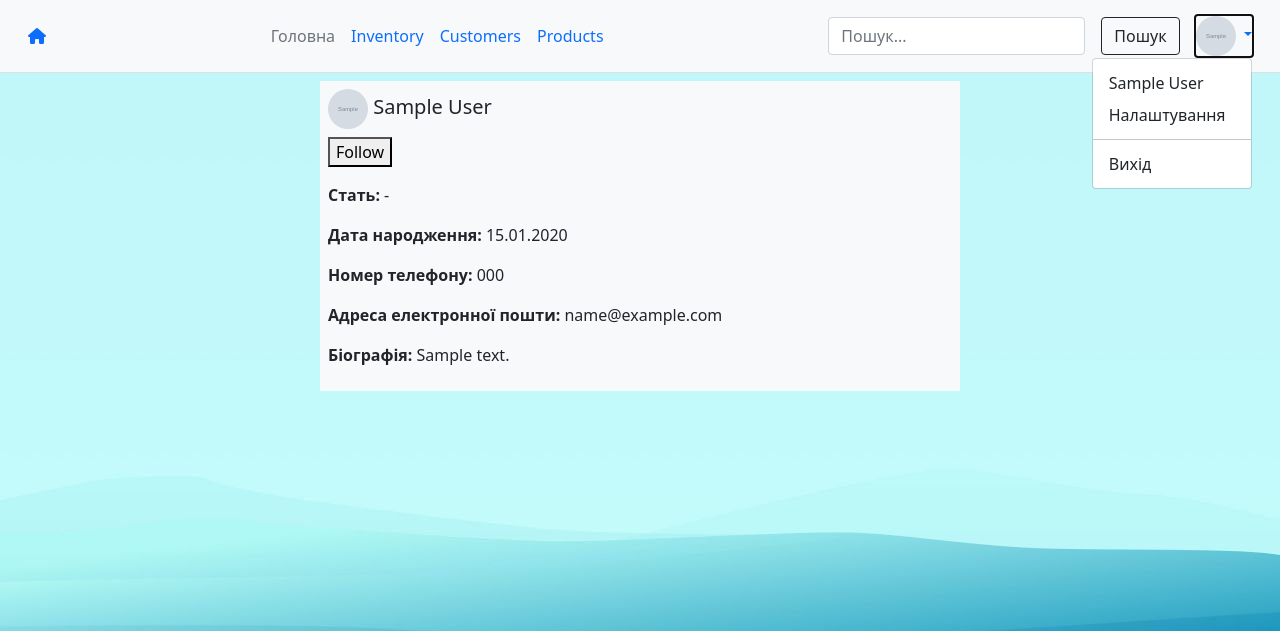
After one commit to boss59842009/Django_social_network, a Django app: page /profile/1 in a window 1280 px wide, after a click that opens the changed part. The commit adds this page. Shown: the top 631 px of the page. Run offline with Django 5.2, Linux system fonts and the light colour scheme; a user stored in the database is signed in; tables that the repository leaves empty hold one stand-in row (values such as "Sample post"); grey boxes marked "Sample" are stand-in pictures; some libraries are stand-ins or nearby versions.

Commit message:
add profile_info.html, create Subsription model

```diff
--- a/auth_system/admin.py
+++ b/auth_system/admin.py
@@ -1,7 +1,7 @@
 from django.contrib import admin
 from django.contrib.auth.admin import UserAdmin
 
-from .models import User, UserProfile
+from .models import User, UserProfile, Subscription
 
 
 class CustomUserAdmin(UserAdmin):
@@ -15,3 +15,4 @@ class CustomUserAdmin(UserAdmin):
 
 admin.site.register(User, CustomUserAdmin)
 admin.site.register(UserProfile)
+admin.site.register(Subscription)
--- a/auth_system/models.py
+++ b/auth_system/models.py
@@ -1,5 +1,20 @@
 from django.contrib.auth.models import AbstractUser
 from django.db import models
+
+
+class SubscriptionManager(models.Manager):
+    def follow(self, follower, following):
+        if follower != following:
+            self.create(follower=follower, following=following)
+
+    def unfollow(self, follower, following):
+        return self.get(follower=follower, following=following).delete()
+
+    def is_following(self, follower, following):
+        return self.get(follower=follower, following=following).exists()
+
+    def is_followed_by(self, follower, following):
+        return self.get(follower=following, following=follower).exists()
 
 
 class User(AbstractUser):
@@ -10,8 +25,8 @@ class User(AbstractUser):
 class UserProfile(models.Model):
     GENDER_CHOICE = (
         ('-', '-'),
-        ('male', 'чоловік'),
-        ('female', 'жінка')
+        ('male', 'чоловіча'),
+        ('female', 'жіноча')
     )
     bio = models.TextField(blank=True, null=True)
     avatar = models.ImageField(upload_to='user/avatar/', blank=True, null=True)
@@ -21,3 +36,17 @@ class UserProfile(models.Model):
 
     def __str__(self):
         return f'Profile for {self.user.username}'
+
+
+class Subscription(models.Model):
+    follower = models.ForeignKey(UserProfile, related_name='following', on_delete=models.CASCADE)
+    following = models.ForeignKey(UserProfile, related_name='followers', on_delete=models.CASCADE)
+    created_at = models.DateTimeField(auto_now_add=True)
+    objects = SubscriptionManager()
+
+    class Meta:
+        unique_together = ('follower', 'following')
+        ordering = ['-created_at']
+
+    def __str__(self):
+        return f'{self.follower.username} following {self.following.username}'
--- a/auth_system/urls.py
+++ b/auth_system/urls.py
@@ -6,5 +6,6 @@ urlpatterns = [
     path('login/', views.user_login, name='login'),
     path('logout/', views.CustomLogoutView.as_view(), name='logout'),
     path('registration/', views.UserRegistrationView.as_view(), name='registration'),
-    path('edit/', views.edit, name='edit'),
+    path('edit_profile/', views.edit_profile, name='edit'),
+    path('profile/<int:pk>', views.info_profile, name='info-profile')
 ]
--- a/auth_system/views.py
+++ b/auth_system/views.py
@@ -1,5 +1,5 @@
 from django.contrib.auth.decorators import login_required
-from django.contrib.auth.views import LoginView, LogoutView
+from django.contrib.auth.views import LogoutView
 from django.http import HttpResponse
 from django.shortcuts import render, redirect
 from django.contrib.auth import authenticate, login
@@ -63,7 +63,7 @@ class UserRegistrationView(CreateView):
 
 
 @login_required
-def edit(request):
+def edit_profile(request):
     if request.method == 'POST':
         user_form = forms.UserEditForm(instance=request.user, data=request.POST)
         profile_form = forms.ProfileEditForm(instance=request.user.userprofile, data=request.POST, files=request.FILES)
@@ -75,3 +75,10 @@ def edit(request):
         user_form = forms.UserEditForm(instance=request.user)
         profile_form = forms.ProfileEditForm(instance=request.user.userprofile)
         return render(request, 'auth_system/edit.html', {'user_form': user_form, 'profile_form': profile_form})
+
+
+@login_required
+def info_profile(request, pk):
+    if request.method == 'GET':
+        profile = models.UserProfile.objects.get(id=pk)
+        return render(request, 'auth_system/profile_info.html', {'profile': profile})
--- /dev/null
+++ b/templates/auth_system/profile_info.html
@@ -0,0 +1,21 @@
+{% extends 'base.html' %}
+{% load static %}
+{% block title %}Профіль користувача{% endblock %}
+{% block content %}
+<div class="col-6 p-2 my-2 bg-light">
+    <h5>{% if request.user.userprofile.avatar %}
+            <img src="{{ request.user.userprofile.avatar.url }}" alt="Фото профілю" width="40" height="40"
+                class="rounded-circle">
+        {% else %}
+            <img src="{% static 'img/posts/post_default.jpg' %}" alt="Фото профілю" width="40" height="40"
+                class="rounded-circle">
+        {% endif %}
+        {{ request.user.first_name }} {{ request.user.last_name }}</h5>
+    <p><button type="button">Follow</button></p>
+    <p><b>Стать:</b> {{ profile.get_gender_display }}</p>
+    <p><b>Дата народження:</b> {{ profile.birthday|date:"d.m.Y" }}</p>
+    <p><b>Номер телефону:</b> {{ profile.user.phone_number }}</p>
+    <p><b>Адреса електронної пошти:</b> {{ profile.user.email }}</p>
+    <p><b>Біографія:</b> {{ profile.bio }}</p>
+</div>
+{% endblock %}
--- a/templates/header_custom.html
+++ b/templates/header_custom.html
@@ -30,8 +30,8 @@
             {% endif %}
           </a>
           <ul class="dropdown-menu text-small" style="">
-            <li><a class="dropdown-item" href="{% url 'edit' %}">{{ request.user.first_name }} {{ request.user.last_name }}</a></li>
-            <li><a class="dropdown-item" href="#">Налаштування</a></li>
+            <li><a class="dropdown-item" href="{% url 'info-profile' request.user.id %}">{{ request.user.first_name }} {{ request.user.last_name }}</a></li>
+            <li><a class="dropdown-item" href="{% url 'edit' %}">Налаштування</a></li>
             <li><hr class="dropdown-divider"></li>
             <li>
               <form id="logout" class="d-flex" action='{% url "logout" %}' method="post">
```
